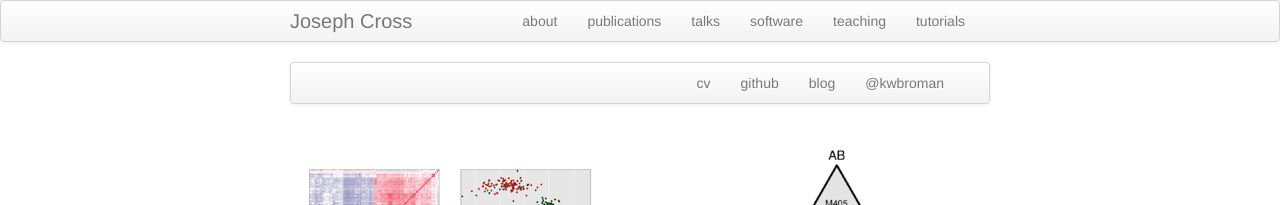
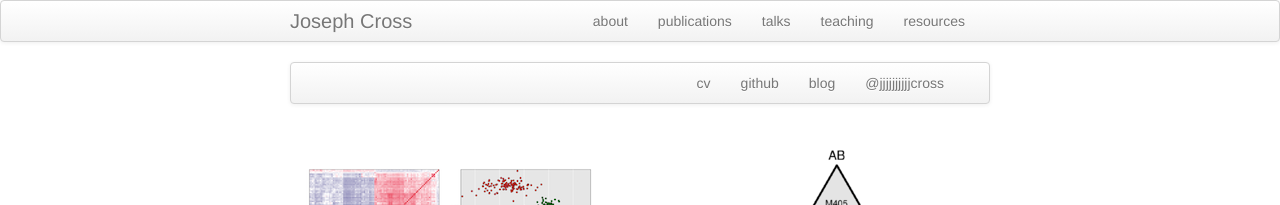
Before and after one commit to jjcrossjj/jjcrossjj.github.io, a Jekyll site: the page built from index.md, in a window 1280 px wide. Shown: the top 205 px of the page. Built offline with Jekyll 4.4.1, drawn with Linux system fonts in a browser that asks for light colours.

Commit message:
My CV, changed top links, changed index.md links

```diff
--- a/_includes/themes/twitter/default.html
+++ b/_includes/themes/twitter/default.html
@@ -38,9 +38,8 @@
               <li><a href="{{ BASE_PATH }}/about.html">about</a></li>
               <li><a href="{{ BASE_PATH }}/pubs.html">publications</a></li>
               <li><a href="{{ BASE_PATH }}/talks.html">talks</a></li>
-              <li><a href="{{ BASE_PATH }}/software.html">software</a></li>
               <li><a href="{{ BASE_PATH }}/teaching.html">teaching</a></li>
-              <li><a href="{{ BASE_PATH }}/tutorials.html">tutorials</a></li>
+              <li><a href="{{ BASE_PATH }}/resources.html">resources</a></li>
           </ul>
         </div>
       </div>
--- a/index.md
+++ b/index.md
@@ -8,10 +8,10 @@ keywords: Broman, QTL, R/qtl, quantitative trait loci, statistics, statistical g
 <div class="navbar">
   <div class="navbar-inner">
       <ul class="nav">
-          <li><a href="{{ BASE_PATH }}/broman_cv.pdf">cv</a></li>
-          <li><a href="https://github.com/kbroman">github</a></li>
-          <li><a href="https://kbroman.org/blog">blog</a></li>
-          <li><a href="https://twitter.com/kwbroman">@kwbroman</a></li>
+          <li><a href="{{ BASE_PATH }}/cross_cv.pdf">cv</a></li>
+          <li><a href="https://github.com/jjjjjjjjjjcross">github</a></li>
+          <li><a href="{{ BASE_PATH}}/blog.html">blog</a></li>
+          <li><a href="https://twitter.com/jjjjjjjjjjcross">@jjjjjjjjjjcross</a></li>
       </ul>
   </div>
 </div>
```
Also changed, not shown: 2 other files.
